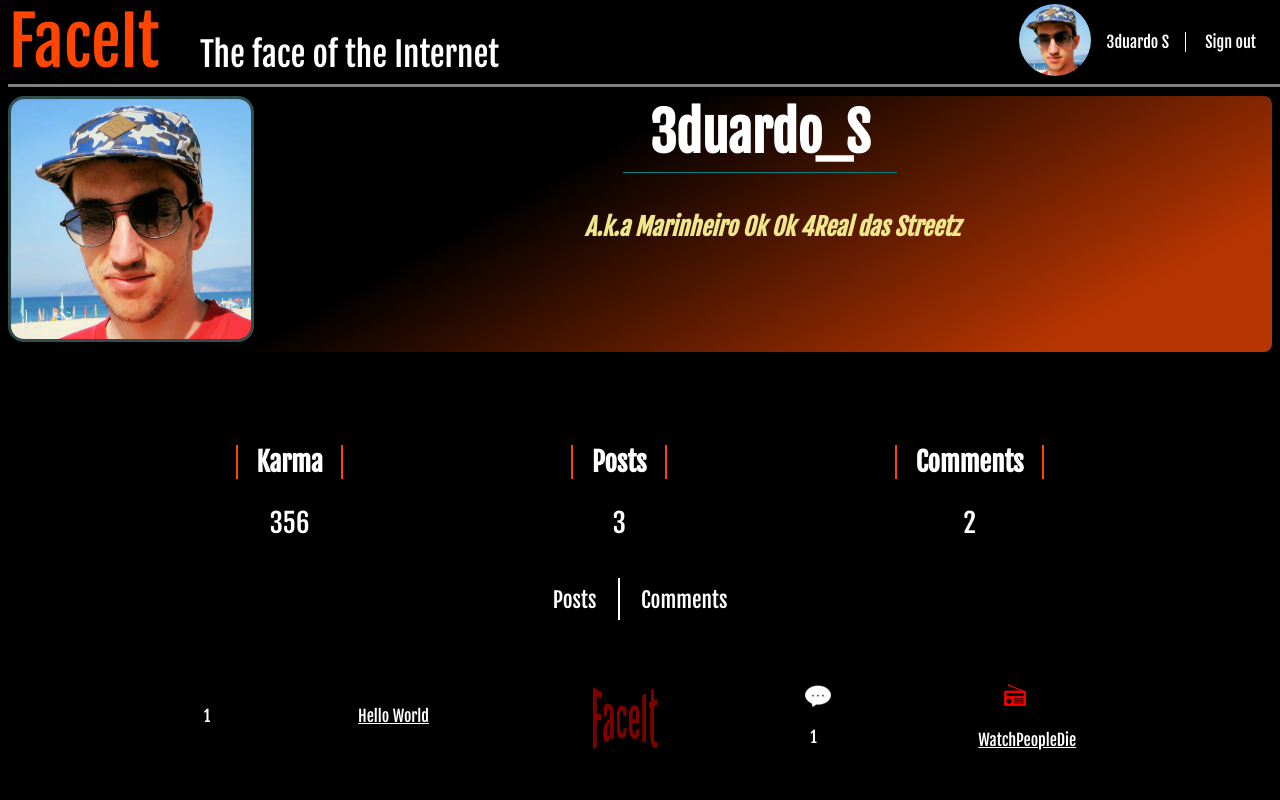
After one commit to Eduardo-LP-Silva/Face-It, a PHP site: page /profile/profile_posts.php in a window 1280 px wide. The commit adds this page. Run offline with PHP 8.4, Linux system fonts and the light colour scheme; data comes from the database, SQL or seed files in the repository.

Commit message:
Continued work on profile

```diff
--- a/database/stories/get_stories.php
+++ b/database/stories/get_stories.php
@@ -17,4 +17,27 @@
 
         return $front_page_stories;
     }
+
+    function get_user_stories()
+    {
+        global $db;
+
+        //Mudar para user
+        $stmt = $db->prepare
+        (
+            "SELECT story.story as ID, story.title as title, story.picture as picture, story.points as points,
+                story.comment_number as comment_number, channel.channel_name as channel_name
+            FROM story, client, channel
+            WHERE client.username = story.client
+            AND story.channel = channel.channel_name
+            AND client.username = 'Des_locado'
+            ORDER BY story.post_date DESC"
+        );
+
+        $stmt->execute();
+
+        $user_stories = $stmt->fetchAll();
+
+        return $user_stories;
+    }
 ?>
--- a/front_page/front_page.php
+++ b/front_page/front_page.php
@@ -63,7 +63,6 @@
           <a href="front_page.html"> <?=$story['username']?> </a> <!-- Change href's to OP's profile -->
           <img src="../assets/channel.png" alt="Channel Icon"/>
           <a href="front_page.html"> <?=$story['channel_name']?> </a> <!-- Change href's to channel -->
-          <span> <?=$story['ID']?> </span>
         </div>
         <?php
       } ?>
--- a/front_page/front_page_style.css
+++ b/front_page/front_page_style.css
@@ -92,9 +92,3 @@ body > header > nav *
     font-size: 18pt;
     border-right: 2px solid gray;
 }
-
-/* ID */
-.story > span:nth-child(12)
-{
-    display: none;
-}
--- a/profile/profile_layout.css
+++ b/profile/profile_layout.css
@@ -56,6 +56,8 @@ body > header > nav
     display: grid;
     grid-template-columns: [start] 15em [description] 1fr [end];
     grid-template-rows: [start] 5em [description] 10em [end];
+    border-radius: 0.5em;
+    padding-bottom: 1em;
 }
 
 #profile_image
@@ -89,7 +91,7 @@ body > header > nav
     grid-column-start: start;
     grid-column-end: end;
     grid-row: stats;
-    margin-top: 3em;
+    margin-top: 2.5em;
     display: flex;
     justify-content: space-evenly;
 }
@@ -99,3 +101,22 @@ body > header > nav
     padding-left: 0.7em;
     padding-right: 0.7em;
 }
+
+#history_selection
+{
+    display: flex;
+    justify-content: center;
+    padding-top: 0.7em;
+    margin-bottom: 3em;
+}
+
+#history_selection > button:first-child
+{
+    padding-right: 1em;
+    height: 2em;
+}
+
+#history_selection > button:nth-child(2)
+{
+    padding-left: 1em;
+}
--- /dev/null
+++ b/profile/profile_posts.php
@@ -0,0 +1,45 @@
+<?php
+  include_once('../database/connection.php');
+  include_once("../database/stories/get_stories.php");
+?>
+
+<!-- Replace info with respective user's -->
+<!DOCTYPE html>
+<html lang="en-US">
+  <head>
+    <title>FaceIt</title>
+    <meta charset="UTF-8"/>
+    <meta name="viewport" content="width=device-width, initial-scale=1.0"/>
+    <link href="profile_style.css" rel="stylesheet"/>
+    <link href="profile_layout.css" rel="stylesheet"/>
+    <link href="profile_posts_layout.css" rel="stylesheet"/>
+    <link href="profile_posts_style.css" rel="stylesheet"/>
+  </head>
+  <body>
+    <?php
+      include('../templates/navbar.php');
+      include("../templates/profile.php");
+
+      $user_stories = get_user_stories();
+
+      foreach($user_stories as $user_story)
+      {
+    ?>
+      <div class="history_item">
+        <p> <?=$user_story['points']?> </p>
+        <a href="front_page.html"> <?=$user_story['title']?> </a> <!-- Change href's to post -->
+        <a href="front_page.html"> <img src=<?php if($user_story['picture' == null]) echo '../assets/no_image.png'?>
+          alt="Post's minimized image or logo" /> </a> <!-- Change href's to post   -->
+        <div class="comment">
+          <a href="front_page.html"> <img src="../assets/comment.png" alt="Comment Symbol"/> </a> <!-- Change href's to post -->
+          <p> <?=$user_story['comment_number']?> </p>
+        </div>
+        <div class="channel">
+          <img src="../assets/channel.png" alt="Channel Icon"/>
+          <a href="front_page.html"> <?=$user_story['channel_name']?> </a> <!-- Change href's to channel -->
+        </div>
+      </div>
+      <?php }; ?>
+    </section>
+  </body>
+</html>
--- /dev/null
+++ b/profile/profile_posts_layout.css
@@ -0,0 +1,69 @@
+.history_item
+{
+    display: flex;
+    justify-content: space-evenly;
+    align-items: center;
+    margin: auto;
+    width: 73em;
+}
+
+/* Title */
+.history_item > a:nth-child(2)
+{
+    overflow-y: hidden;
+}
+
+/* Image */
+.history_item > a:nth-child(3) > img
+{
+    padding-left: 1em;
+    padding-top: 0.5em;
+    width: 4em;
+    height: 4em;
+}
+
+/* Comments */
+.comment
+{
+    display: grid;
+    grid-template-columns: auto;
+    grid-template-rows: auto auto;
+    padding-top: 1em;
+}
+
+/* Comment Symbol */
+.comment > a
+{
+    grid-column: 1;
+    grid-row: 1;
+}
+
+/* Comment Number */
+.comment > p
+{
+    grid-column: 1;
+    grid-row: 2;
+    padding-right: 0.5em;
+}
+
+.channel
+{
+    display: grid;
+    grid-template-columns: auto;
+    grid-template-rows: 3em 1em;
+    padding-bottom: 0.2em;
+}
+
+/* Channel Icon */
+.channel > img
+{
+    grid-column: 1;
+    grid-row: 1;
+    padding-left: 1.5em;
+}
+
+.channel > a
+{
+    grid-column: 1;
+    grid-row: 2;
+}
--- /dev/null
+++ b/profile/profile_posts_style.css
@@ -0,0 +1,10 @@
+/* Comment Number */
+.comment > p
+{
+    text-align: center;
+}
+
+.channel > a
+{
+    text-align: center;
+}
--- a/profile/profile_style.css
+++ b/profile/profile_style.css
@@ -8,6 +8,7 @@ body
 body *
 {
     font-family: 'Fjalla One', sans-serif;
+    color:white;
 }
 
 body > header
@@ -45,6 +46,7 @@ body > header > nav *
 #info
 {
     color: white;
+    background: linear-gradient(151deg, rgba(0,0,0,1) 40%, rgba(245,71,2,0.7399159492898721) 86%);
 }
 
 #profile_image
@@ -89,3 +91,22 @@ body > header > nav *
 {
     color: white
 }
+
+#history_selection > *
+{
+    font-size: 16pt;
+    background: none;
+}
+
+#history_selection > button:first-child
+{
+    border: none;
+    border-right: 0.1em solid white;
+
+
+}
+
+#history_selection > button:nth-child(2)
+{
+    border: none;
+}
--- a/profile/profile.php
+++ b/templates/profile.php
@@ -1,15 +1,3 @@
-<!-- Replace info with respective user's -->
-<!DOCTYPE html>
-<html lang="en-US">
-  <head>
-    <title>FaceIt</title>
-    <meta charset="UTF-8"/>
-    <meta name="viewport" content="width=device-width, initial-scale=1.0"/>
-    <link href="profile_style.css" rel="stylesheet"/>
-    <link href="profile_layout.css" rel="stylesheet"/>
-  </head>
-  <body>
-    <?php include('../templates/navbar.php'); ?>
     <section id="info">
       <h1 id="username"> 3duardo_S </h1>
       <img id="profile_image" src="../assets/profile_pic.png"/>
@@ -30,9 +18,7 @@
       </div>
     </section>
     <section id="history">
-      <div class="history_item">
-
-      </div>
-    </section>
-  </body>
-</html>
+      <form id="history_selection">
+        <button type="submit"> Posts </button>
+        <button type="submit"> Comments </button>
+      </form>
```
